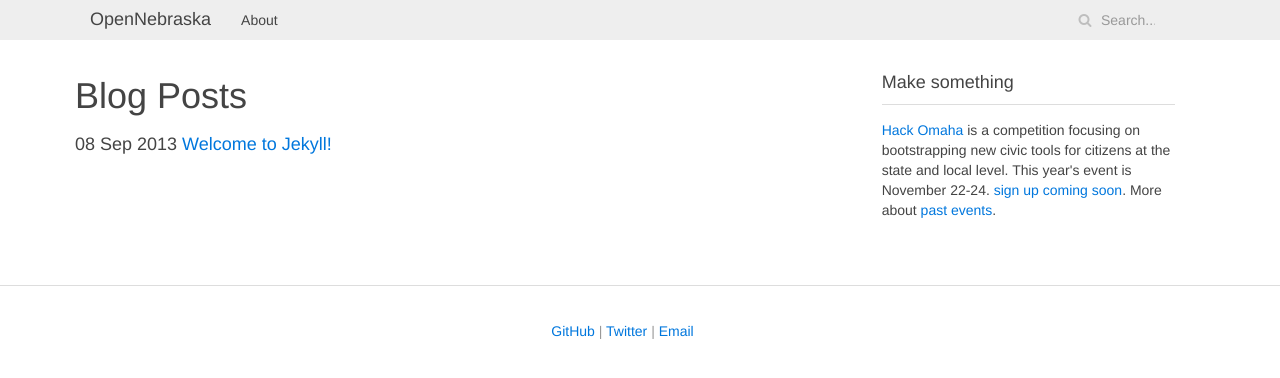
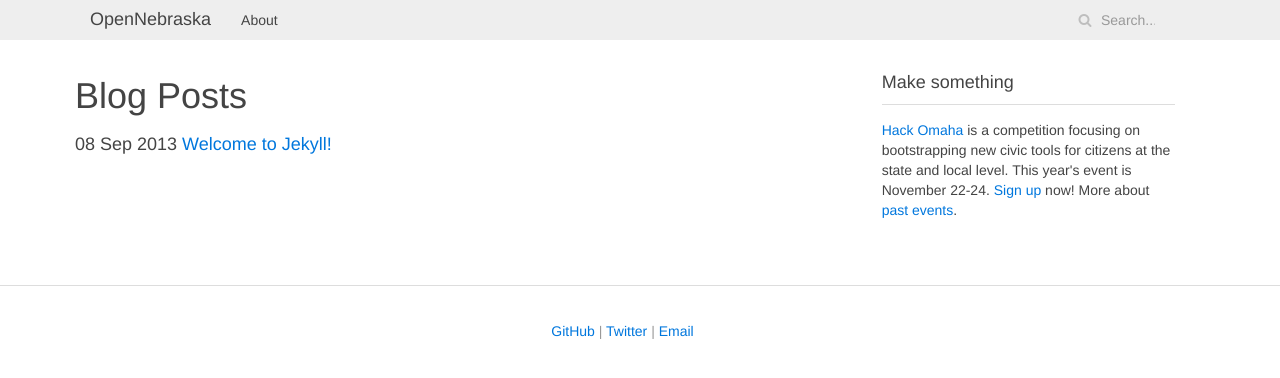
Before and after one commit to opennebraska/staging-site, a Jekyll site: the page built from blog.html, in a window 1280 px wide. Shown: the top 378 px of the page. Built offline with Jekyll 4.4.1, drawn with Linux system fonts in a browser that asks for light colours; nearby versions of some CDN libraries; Markdown is read by kramdown in place of the engine named in the settings.

Commit message:
Update the sidebar too!

```diff
--- a/_includes/sidebar_about.html
+++ b/_includes/sidebar_about.html
@@ -1,6 +1,6 @@
           <div class="uk-width-medium-1-3 main-choice">
             <div class="uk-panel uk-panel-header uk-panel-space">
               <h3 class="uk-panel-title">Make something</h3>
-              <p><a href="https://twitter.com/HackOmaha">Hack Omaha</a> is a competition focusing on bootstrapping new civic tools for citizens at the state and local level.  This year's event is November 22-24.  <a href="https://twitter.com/HackOmaha">sign up coming soon</a>.  More about <a href="http://www.siliconprairienews.com/tags/hack-omaha">past events</a>.</p>
+              <p><a href="https://twitter.com/HackOmaha">Hack Omaha</a> is a competition focusing on bootstrapping new civic tools for citizens at the state and local level.  This year's event is November 22-24.  <a href="https://hackomaha.eventbrite.com/">Sign up</a> now!  More about <a href="http://www.siliconprairienews.com/tags/hack-omaha">past events</a>.</p>
             </div>
           </div>
```
